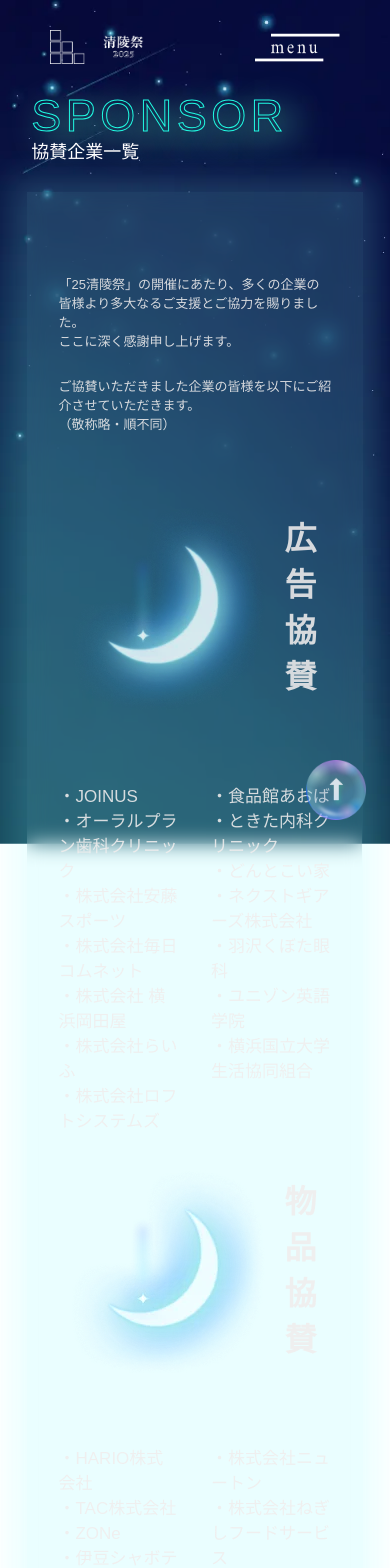
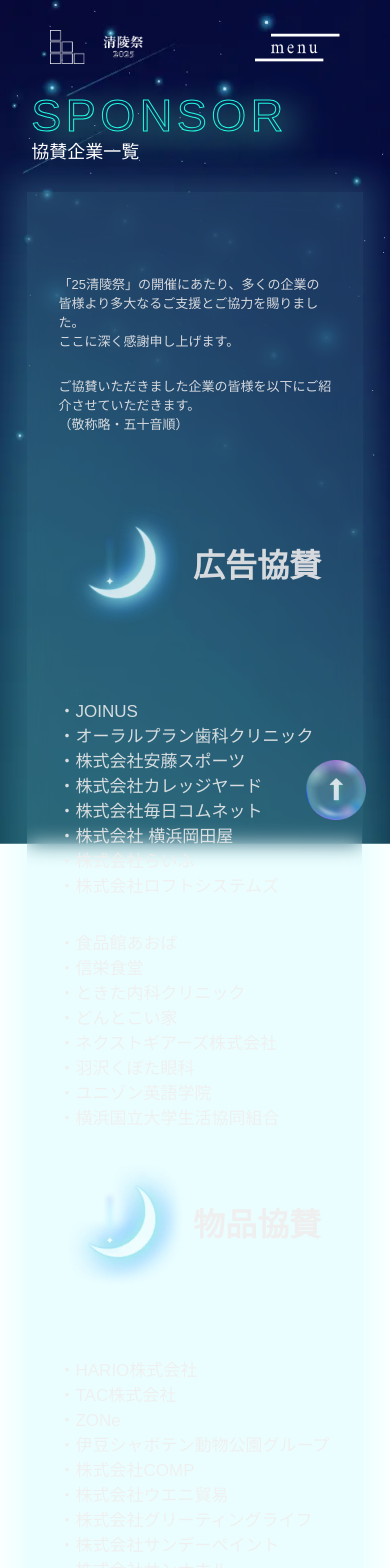
Before and after one commit to ynufes-tech/ynufes-seiryo25, a Nuxt app: page /sponsor in a window 390 px wide. Shown: the top 1568 px of the page. Built offline with nearby package versions, Linux system fonts and the light colour scheme; a web font is replaced by a local one.

Commit message:
広告協賛のミスを修正、レスポンシブ対応

```diff
--- a/pages/sponsor/index.vue
+++ b/pages/sponsor/index.vue
@@ -18,7 +18,7 @@ useHead({
                    <p>「25清陵祭」の開催にあたり、多くの企業の皆様より多大なるご支援とご協力を賜りました。<br/>
                      ここに深く感謝申し上げます。</p>
                    <p>ご協賛いただきました企業の皆様を以下にご紹介させていただきます。<br/>
-                     （敬称略・順不同）</p>
+                     （敬称略・五十音順）</p>
                </div>
 
   <h2 class="heading">
@@ -30,6 +30,7 @@ useHead({
       ・JOINUS<br/>
       ・オーラルプラン歯科クリニック<br/>
       ・株式会社安藤スポーツ<br/>
+      ・株式会社カレッジヤード<br/>
       ・株式会社毎日コムネット<br/>
       ・株式会社 横浜岡田屋<br/>
       ・株式会社らいふ<br/>
@@ -38,6 +39,7 @@ useHead({
     </div>
     <div class="right">
       ・食品館あおば<br/>
+      ・信栄食堂<br/>
       ・ときた内科クリニック<br/>
       ・どんとこい家<br/>
       ・ネクストギアーズ株式会社<br/>
@@ -162,12 +164,17 @@ useHead({
       margin-top: 8vh;
     }
   display: flex;
-  gap: 2rem; /* 左右の間隔 */
+  gap: 2rem;
+
+  @include md {
+    margin-top: 8vh;
+    flex-direction: column;
+  }
 
 
 .left,
 .right {
-  flex: 1; /* 幅を均等に分ける */
+  flex: 1;
 }
 }
 
@@ -191,6 +198,17 @@ p {
     width: 8em;
     height: auto;
     margin-right: 0.5em;
+
+    @media (max-width: 768px) {
+    width: 5em;
+    margin-right: 0.3em;
+  }
+
+  @media (max-width: 480px) {
+    width: 4em;
+    margin-right: 0.2em;
   }
 }
+  }
+
 </style>
```
